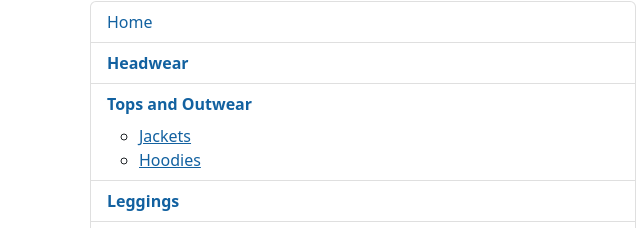
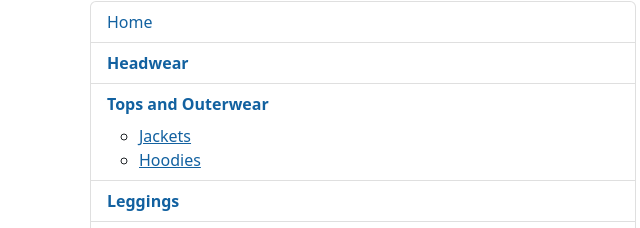
Before and after one commit to CIT82/josea-pub, a plain HTML site: page p0/sitemap.html in a window 1280 px wide. Shown: the part 288-516 px from the top of the page, 277-917 px from the left. Drawn offline with nearby package versions, Linux system fonts and the light colour scheme.

Commit message:
fix: correct spelling of "Outerwear" in sitemap links

```diff
--- a/p0/sitemap.html
+++ b/p0/sitemap.html
@@ -43,7 +43,7 @@
                                 <a href="headwear.html" class="text-decoration-none fw-bold">Headwear</a>
                             </li>
                             <li class="list-group-item">
-                                <a href="tops-and-outwear.html" class="text-decoration-none fw-bold">Tops and Outwear</a>
+                                <a href="tops-and-outerwear.html" class="text-decoration-none fw-bold">Tops and Outerwear</a>
                                 <ul class="mt-2 mb-0">
                                     <li><a href="jackets.html">Jackets</a></li>
                                     <li><a href="hoodies.html">Hoodies</a></li>
```
